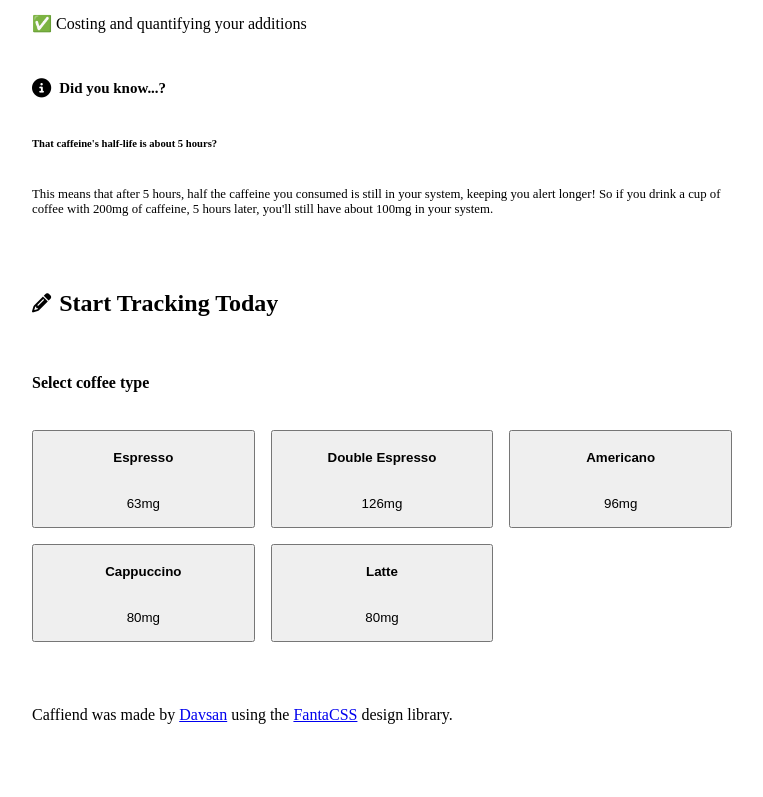
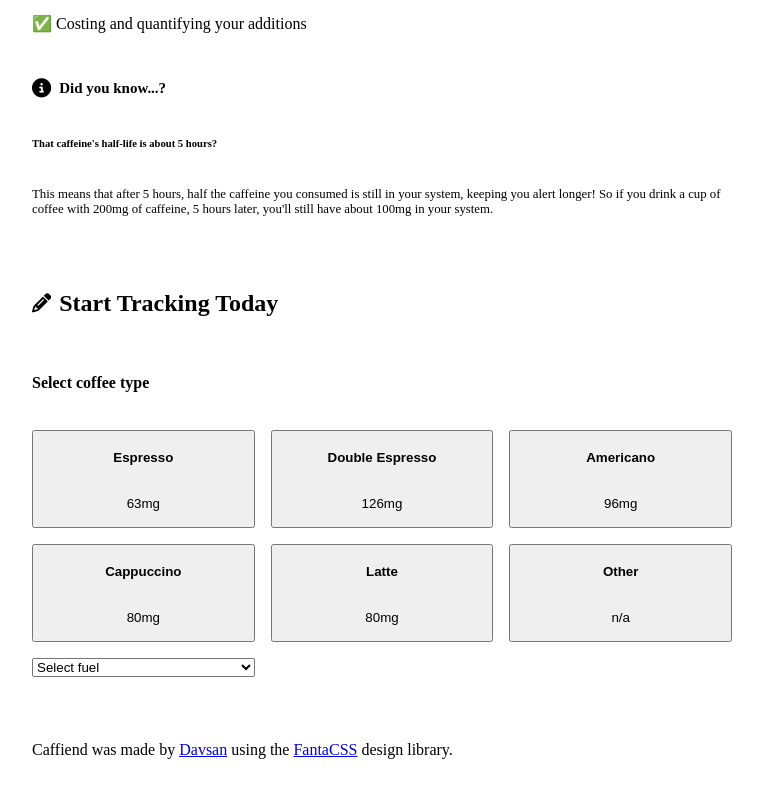
Before and after one commit to Davsan88/caffiend, a React (Vite) app: page / in a window 1280 px wide. Shown: the part 405-1202 px from the top of the page, without its empty margins (258-1021 px from the left). Built offline with nearby package versions, Linux system fonts and the light colour scheme; the HTML template or start-up script is replaced by a standard one.

Commit message:
Add 'Other' fallback button and select dropdown for coffee choices

```diff
--- a/src/components/CoffeeForm.jsx
+++ b/src/components/CoffeeForm.jsx
@@ -17,6 +17,22 @@ const CoffeeForm = () => {
             </button>
           )
         })}
+        <button className="button-card">
+          <h4>Other</h4>
+          <p>n/a</p>
+        </button>
+        <select name="coffee-list" id="coffee-list">
+          <option value={null}>Select fuel</option>
+          {coffeeOptions.map((option, optionIndex) => {
+            return (
+              <option value={option} key={optionIndex}>
+                {option.name} ({option.caffeine}mg)
+
+              </option>
+            )
+          })}
+        </select>
+
       </div>
     </>
   )
```
Lines whose indentation alone changed are shown as unchanged.
